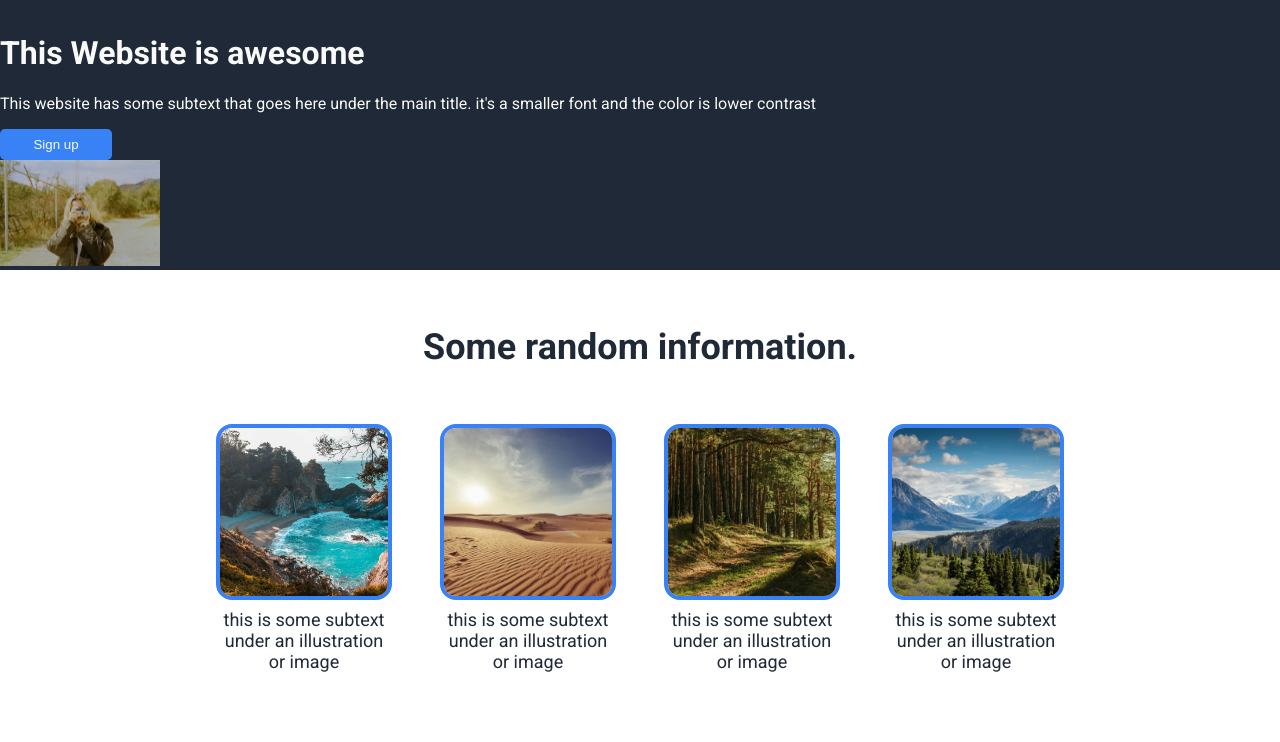
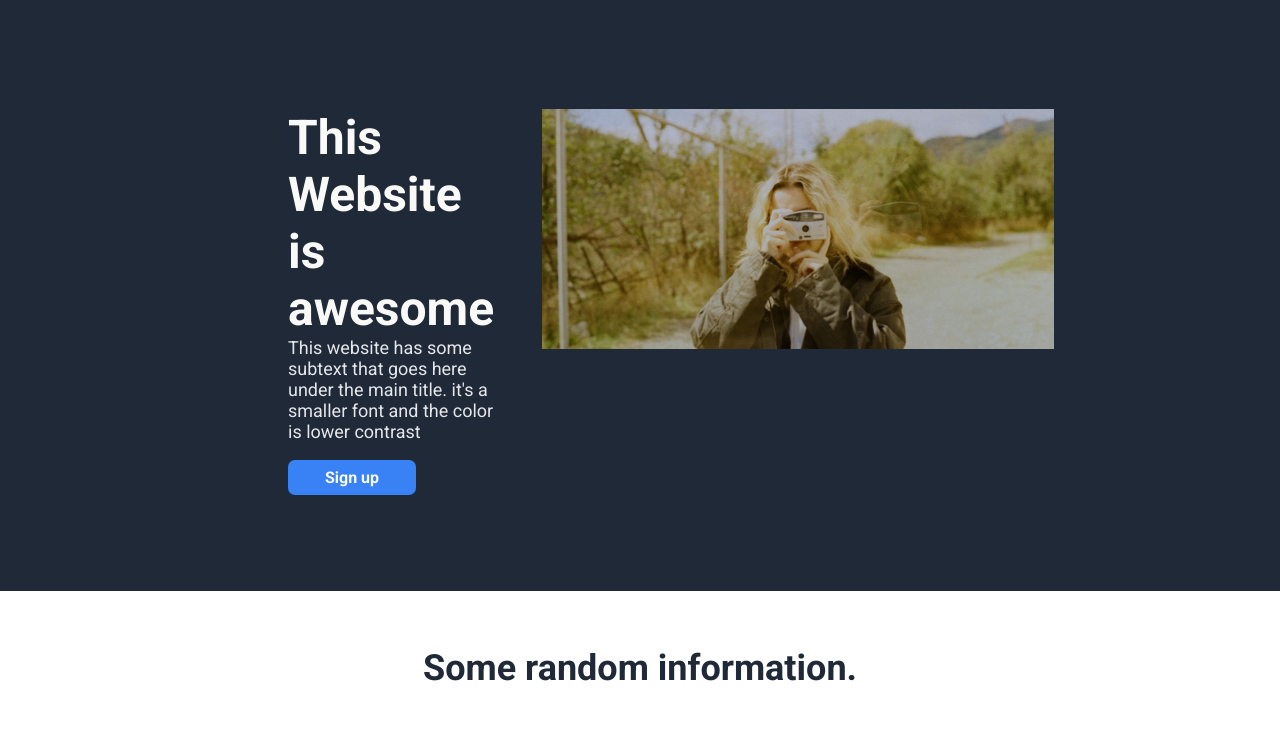
Before and after one commit to amedfauzi/landing_page, a plain HTML site: page index.html in a window 1280 px wide. Shown: the part 38-780 px from the top of the page. Drawn offline with Linux system fonts and the light colour scheme.

Commit message:
style: hero completed

```diff
--- a/index.html
+++ b/index.html
@@ -27,15 +27,15 @@
                 </li>
             </ul>
         </nav>
-        <div>
-            <div class="header-content">
-                <h1 class="header-title">This Website is awesome</h1>
+        <div class="hero">
+            <div class="hero-header-content">
+                <h1>This Website is awesome</h1>
                 <p>This website has some subtext that goes here under the main title. it's a smaller font and the color
                     is lower contrast</p>
-                <button class="button-default button-main">Sign up</button>
+                <a href="#" class="button-default button-hero">Sign up</a>
             </div>
-            <div class="image-container">
-                <img id="image-banner" src="./assets/images/photograph-kristian-kulijanov.jpg"
+            <div class="hero-image-container">
+                <img id="hero-image-banner" src="./assets/images/photograph-kristian-kulijanov.jpg"
                     alt="this is a placeholder for an image">
             </div>
         </div>
--- a/styles.css
+++ b/styles.css
@@ -1,6 +1,16 @@
 body {
     margin: 0;
     font-family: 'Roboto', sans-serif;
+}
+
+.button-default {
+    width: 6em;
+    padding: 0.5em 1em;
+    border: none;
+    border-radius: 5px;
+    background-color: #3882f6;
+    text-decoration: none;
+    color: #f9faf8;
 }
 
 .header-top{
@@ -12,9 +22,6 @@ body {
     display: flex;
 }
 
-.nav-logo {
-
-}
 .nav-list {
     display: flex;
     width: 100%;
@@ -22,27 +29,42 @@ body {
     list-style: none;
 }
 
-.nav-item {
-    display: ;
+/* hero */
+.hero {
+    display: flex;
+    flex-direction: row;
+    width: 55%;
+    margin: 0 auto;
+    padding: 6em 0;
+    column-gap: 3em;
 }
 
-#image-banner {
-    width: 10em;
-}
-
-.main-text {
+.hero-header-content h1 {
     font-size: 48px;
     color: #f9faf8;
     font-weight: 900;
+    margin: 0;
 }
 
-.button-default {
-    width: 7rem;
-    padding: 0.5rem 1rem;
-    border: none;
-    border-radius: 5px;
-    background-color: #3882f6;
-    color: #f9faf8;
+.hero-header-content p {
+    font-size: 18px;
+    color: #e5e7eb;
+    margin: 0;
+    margin-bottom: 1em;
+}
+
+.button-hero {
+    font-weight: 900;
+    display: block;
+    width: 6em;
+    text-align: center;
+    border-radius: 7px;
+}
+
+#hero-image-banner {
+    width: 32em;
+    height: 15em;
+    object-fit: cover;
 }
 
 /* main */
```
